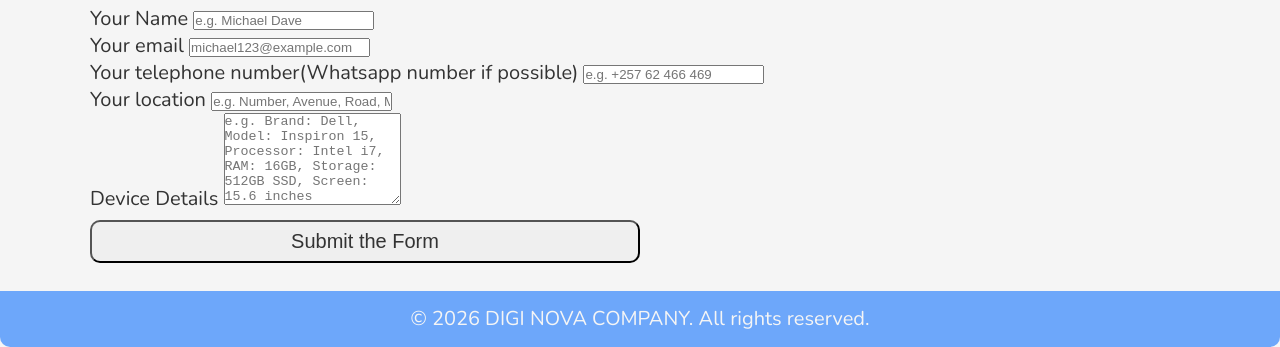
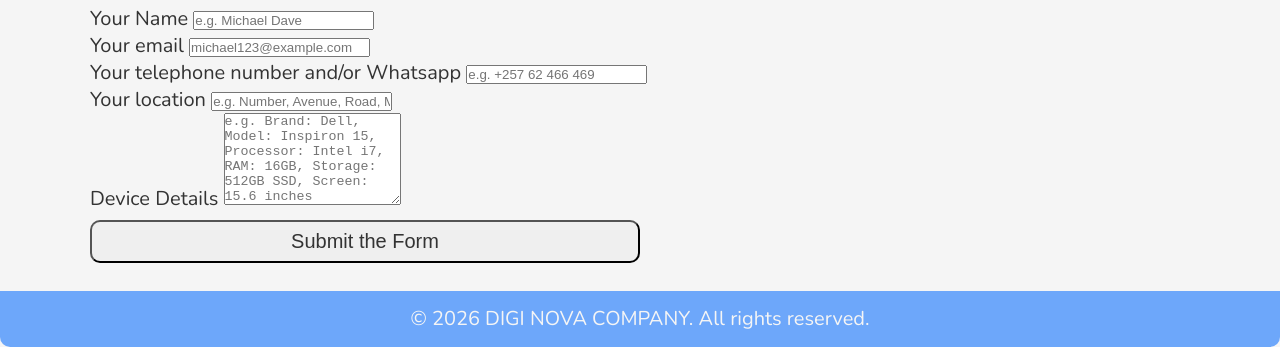
Before and after one commit to iraarmel90/Digi-Nova-Company-Web-Site, a plain HTML site: page orderInformation.html in a window 1280 px wide. Shown: the part 453-800 px from the top of the page. Drawn offline with nearby package versions, Linux system fonts and the light colour scheme.

Commit message:
Improvement of Order form

```diff
--- a/orderInformation.html
+++ b/orderInformation.html
@@ -77,7 +77,7 @@
                     <br>
 
 
-                    <label for="telephone">Your telephone number(Whatsapp number if possible)</label>
+                    <label for="telephone">Your telephone number and/or Whatsapp</label>
                     <input
                         id="telephone"
                         type="tel"
```
